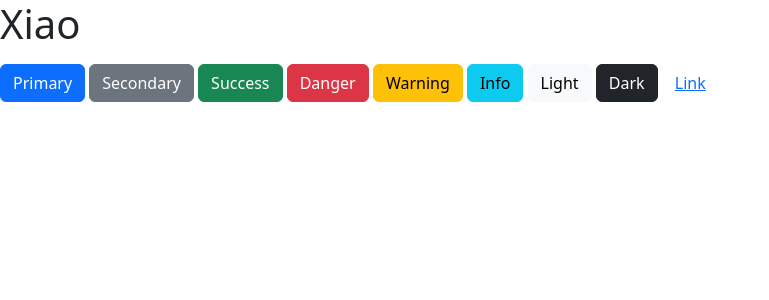
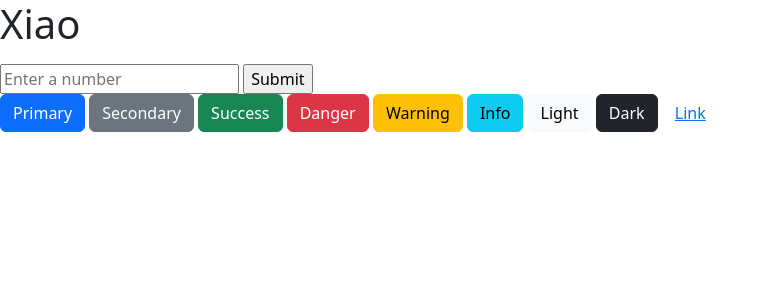
Before and after one commit to xiaoyekanren/first_flask, a Flask app: template templates/bootstrap.html in a window 1280 px wide. Shown: the top 300 px of the page, without its empty margins (0-769 px from the left). Run offline with Flask 3, Linux system fonts and the light colour scheme; the template is opened without the code that fills it, so the values that code supplies are empty; parts of the project's set-up code (start-up, migrations or seed data) failed here and were passed over; some libraries are stand-ins or nearby versions.

Commit message:
增加了一个form的回传

```diff
--- a/app.py
+++ b/app.py
@@ -1,6 +1,6 @@
 import os.path
 
-from flask import Flask, render_template
+from flask import Flask, render_template, request
 from function.iotdb_example import IoTDBExample
 
 app = Flask(__name__)
@@ -20,6 +20,14 @@ def index():
     )
 
 
+@app.route('/submit', methods=['POST'])
+def submit():
+    number = request.form['number']
+    print(number)
+    # 然后，你可以返回一个响应，比如一个确认页面或者重定向到首页
+    return f'You submitted the number: {number}'
+
+
 @app.route('/hello')
 def hello_world():
     return 'Hello, World!'
--- a/templates/bootstrap.html
+++ b/templates/bootstrap.html
@@ -14,6 +14,15 @@
 <p class="accordion-body">{{iotdb_version}}</p>
 </div>
 
+<form action="/submit" method="post">
+    <label>
+        <input type="text" name="number" placeholder="Enter a number">
+    </label>
+    <label>
+        <input type="submit" value="Submit">
+    </label>
+</form>
+
 <button type="button" class="btn btn-primary">Primary</button>
 <button type="button" class="btn btn-secondary">Secondary</button>
 <button type="button" class="btn btn-success">Success</button>
```
